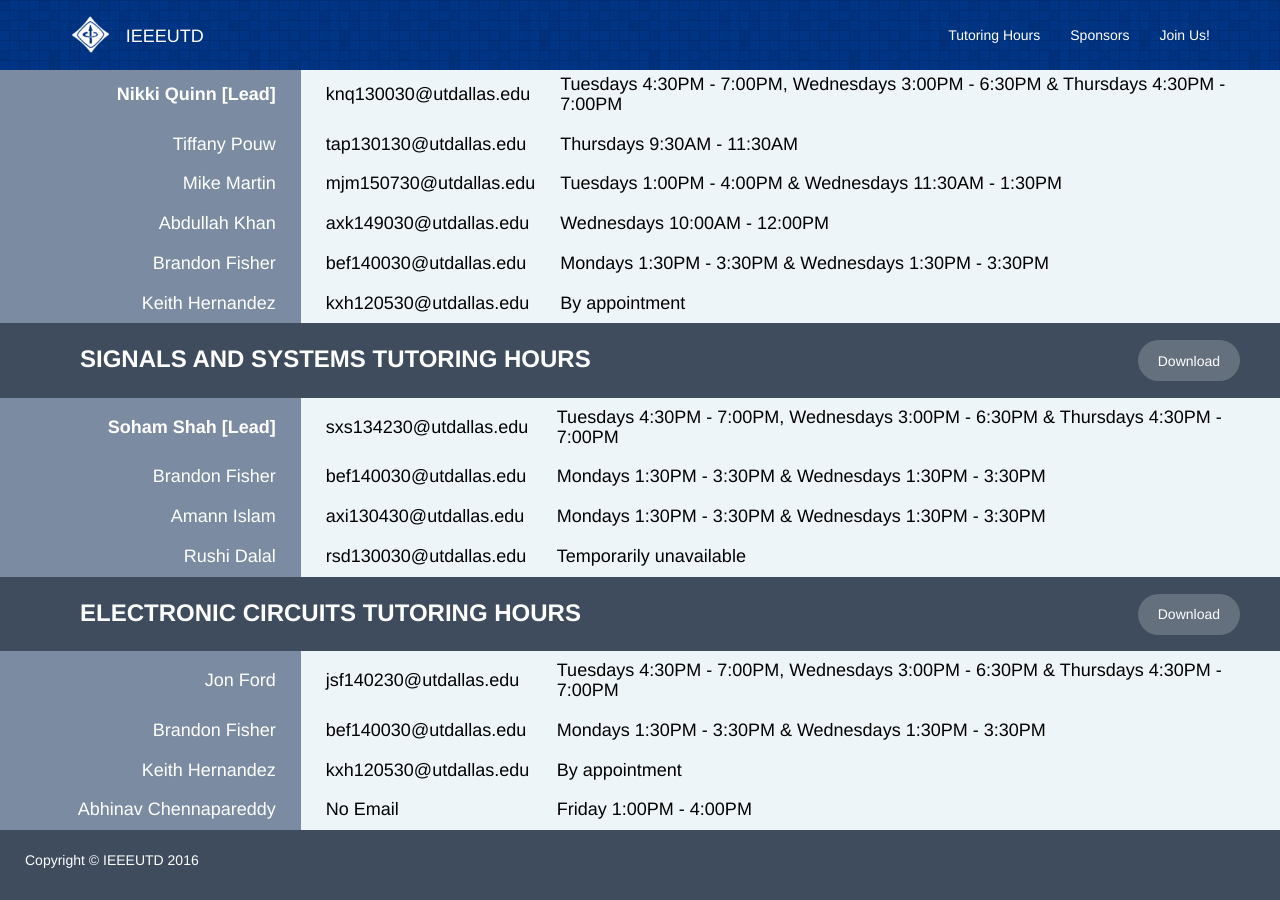
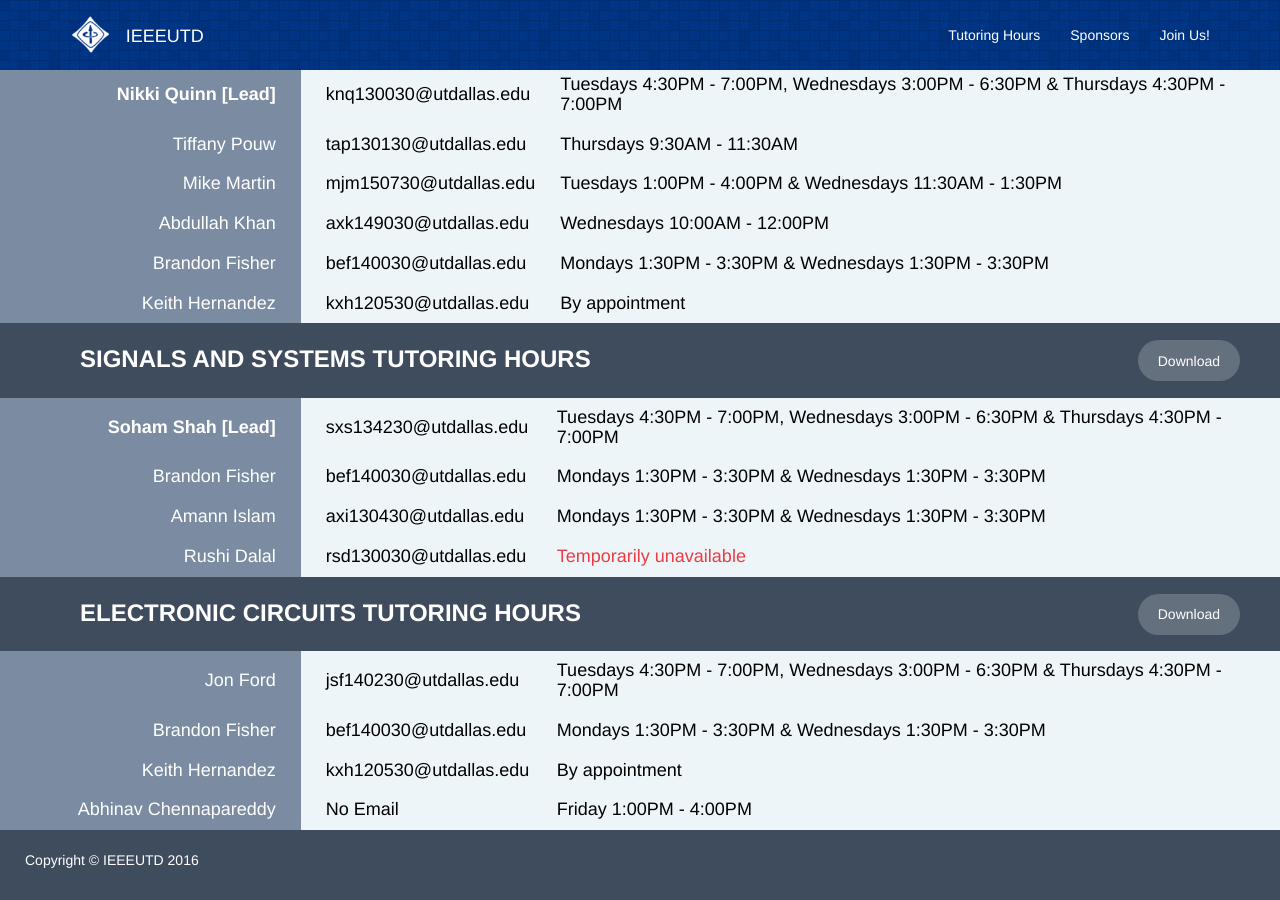
Before and after one commit to IEEEUTD/IEEEUTD.github.io, a Jekyll site: the page Tutoring_Hours.html, which Jekyll copies as it is, in a window 1280 px wide and 900 px high, scrolled down 1071 px. Built offline with Jekyll 4.4.1, drawn with Linux system fonts in a browser that asks for light colours.

Commit message:
added some font color

```diff
--- a/Tutoring_Hours.html
+++ b/Tutoring_Hours.html
@@ -307,7 +307,7 @@
                     <tr>
                         <th class="tablecolor1"><h4>Rushi Dalal</h4></th>
                         <th class="tablecolor2"><a href="mailto:rsd130030@utdallas.edu" class="button"><h4>rsd130030@utdallas.edu</h4></a></th>
-                        <th class="tablecolor3"><h4>Temporarily unavailable</h4></th>
+                        <th class="tablecolor3"><h4><font color="#e73d44">Temporarily unavailable</font></h4></th>
                     </tr>
                 </table>
             </div>
```
